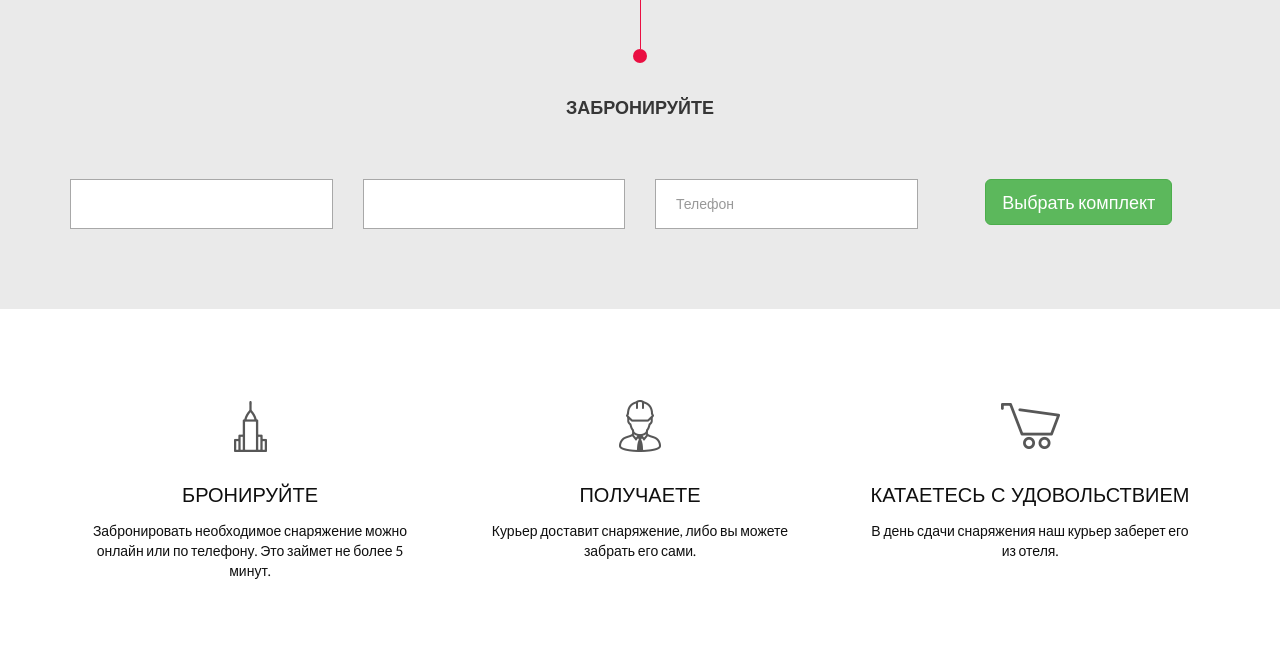
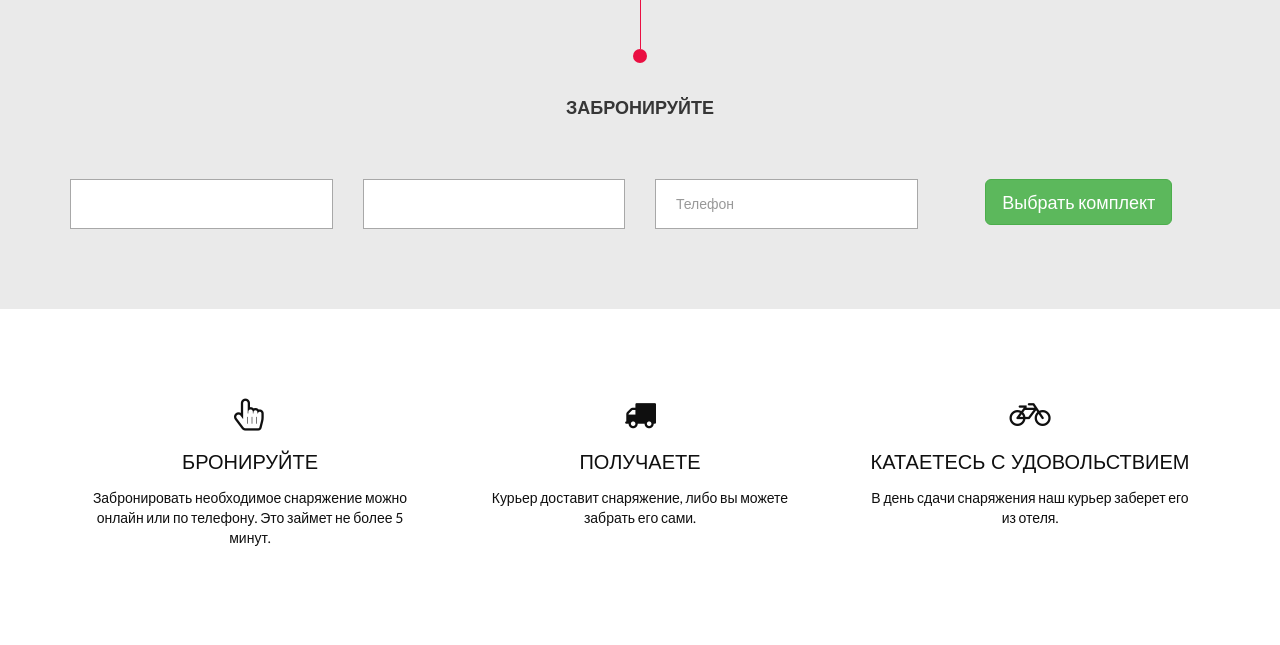
Before and after one commit to gadjimuradov/getbike, a Django app: template templates/home.html in a window 1280 px wide. Shown: the part 651-1296 px from the top of the page. Run offline with Django 3.2, Linux system fonts and the light colour scheme; the template is opened without the code that fills it, so the values that code supplies are empty; some libraries are stand-ins or nearby versions.

Commit message:
add new icons

```diff
--- a/static/css/custom.css
+++ b/static/css/custom.css
@@ -55,3 +55,12 @@
     display: inline-block;
     vertical-align: middle;
 }
+
+.main-icon-take {
+    font-size: 32px;
+    cursor: pointer;
+}
+
+.main-icon-take:hover{
+	color:#ea0f42;
+}
--- a/static/js/main.js
+++ b/static/js/main.js
@@ -137,7 +137,7 @@ jQuery(function ($) {
 	(function () {
 		var win = $(window),
 			foo = $('#typer');
-		foo.typer(["Inroducing The World's Best", "Get New Idea's - New Concept", "Build Your Dream With"]);
+		foo.typer(["Добро пожаловать на наш сайт", "Реализуйте свои мечты"]);
 		foo = $('#promotion h1');
 		foo.typer(["Мы привезем лучшее горнолыжное снаряжение прямо в отель", "Зачем стоять в очередях в пунктах проката?"]);
 	}());
--- a/templates/base_main.html
+++ b/templates/base_main.html
@@ -16,6 +16,7 @@
     <link href="{% static 'css/magnific-popup.css' %}" rel="stylesheet">
     <link href="{% static 'css/twentytwenty.css' %}" rel="stylesheet" type="text/css"/>
     <link href="{% static 'css/main.css' %}" rel="stylesheet">
+    <link href="{% static 'css/custom.css' %}" rel="stylesheet">
     <link href="{% static 'css/tr-animation.css' %}" rel="stylesheet">
     <link href="{% static 'css/responsive.css' %}" rel="stylesheet">
 
--- a/templates/home.html
+++ b/templates/home.html
@@ -49,7 +49,8 @@
                 <div class="row">
                     <div class="col-sm-4">
                         <div class="other-feature">
-                            <img class="img-responsive" src="{% static 'img/services/1.png' %}" alt="">
+                           <i style="font-size:32px;" class="fa fa-hand-pointer-o main-icon-take"></i>
+
                             <h3>Бронируйте</h3>
                             <p>Забронировать необходимое снаряжение можно онлайн
                                 или по телефону. Это займет не более 5 минут.
@@ -58,14 +59,16 @@
                     </div>
                     <div class="col-sm-4">
                         <div class="other-feature">
-                            <img class="img-responsive" src="{% static 'img/services/2.png' %}" alt="">
+
+                            <i style="font-size:32px;" class="fa fa-truck main-icon-take"></i>
+
                             <h3>Получаете</h3>
                             <p>Курьер доставит снаряжение, либо вы можете забрать его сами.</p>
                         </div>
                     </div>
                     <div class="col-sm-4">
                         <div class="other-feature">
-                            <img class="img-responsive" src="{% static 'img/services/3.png' %}" alt="">
+                            <i style="font-size:32px;" class="fa fa-bicycle main-icon-take"></i>
                             <h3> Катаетесь с удовольствием</h3>
                             <p>В день сдачи снаряжения наш курьер заберет его из отеля.</p>
                         </div>
@@ -210,7 +213,7 @@
                 alert(data);
                 console.log(e);
                 console.log(data);
-            });;
+            });
         });
     });
     </script>
```
Also changed, not shown: booking/templates/booking/booking_complect.html (+25 -1 lines), booking/views.py (+7 -0 lines).
